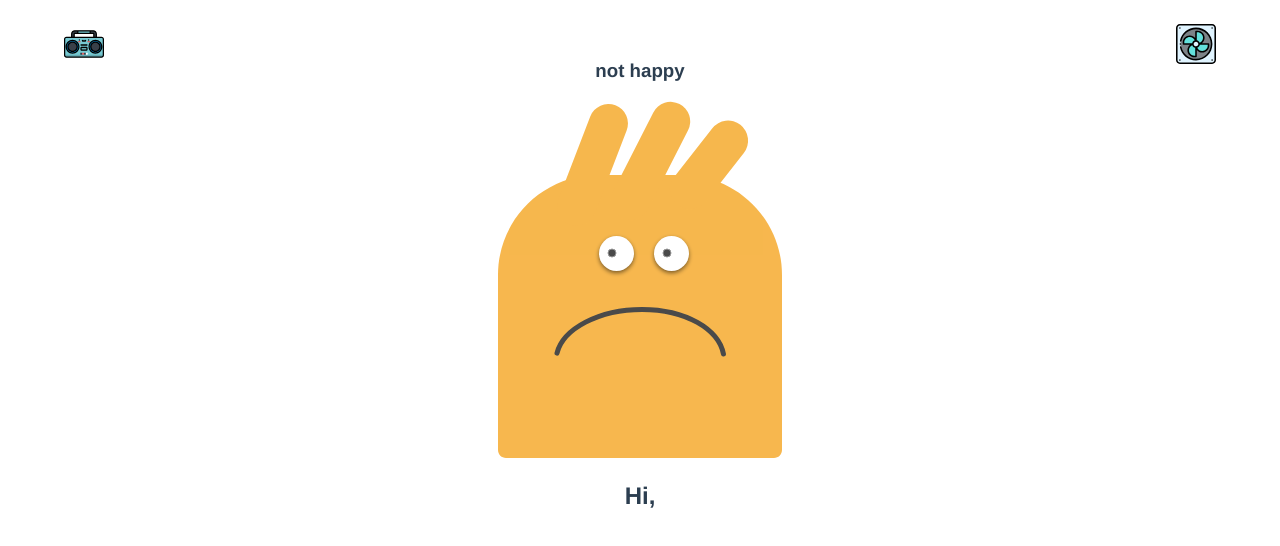
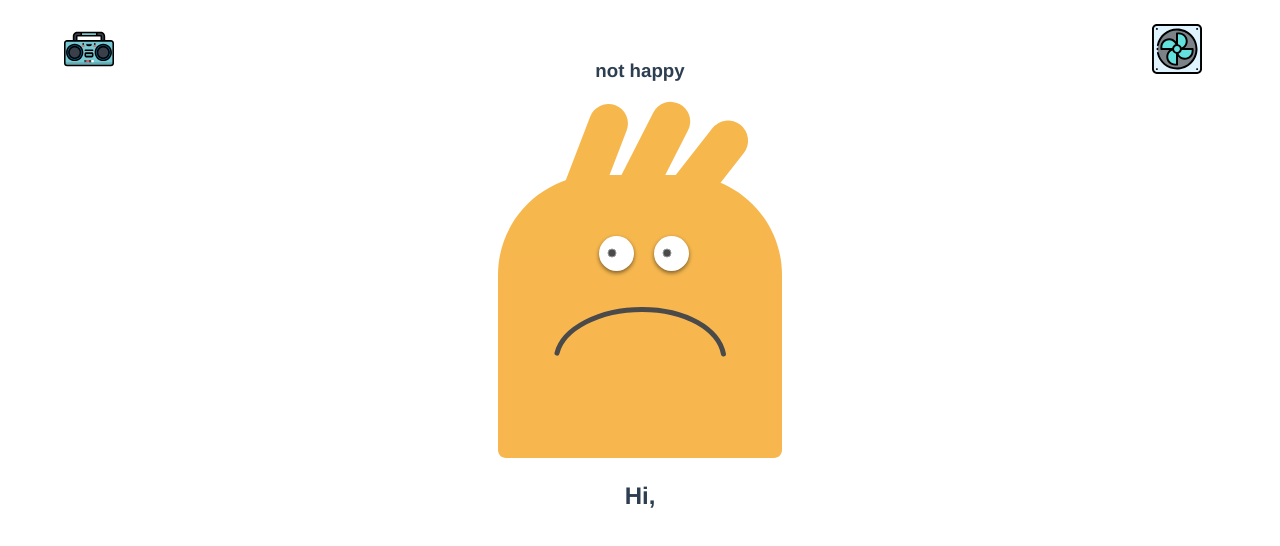
Before and after one commit to dev-ale/webcl-2020-vue-svg-animation, a Vue app: page / in a window 1280 px wide. Shown: the top 546 px of the page. Built offline with nearby package versions, Linux system fonts and the light colour scheme.

Commit message:
ventilator animation funktioniert

```diff
--- a/src/components/Eyes.vue
+++ b/src/components/Eyes.vue
@@ -2,7 +2,7 @@
     <div>
         <header>
             <div class="musicButton" @click="startMusic">
-                <svg :class="{ 'animate-radio': musicStatus}" width="40px" height="40px" version="1.1" id="Capa_1" xmlns="http://www.w3.org/2000/svg" xmlns:xlink="http://www.w3.org/1999/xlink" x="0px" y="0px"
+                <svg :class="{ 'animate-radio': musicStatus}" width="50px" height="50px" version="1.1" id="Capa_1" xmlns="http://www.w3.org/2000/svg" xmlns:xlink="http://www.w3.org/1999/xlink" x="0px" y="0px"
                      viewBox="0 0 511.999 511.999" style="enable-background:new 0 0 511.999 511.999;" xml:space="preserve">
                 <path style="fill:#394049;" d="M413.861,172.522h-32.079v-45.456c0-3.997-3.253-7.25-7.25-7.25H137.474
                     c-3.997,0-7.25,3.253-7.25,7.25v45.456H98.145v-45.456c0-21.686,17.644-39.329,39.329-39.329h237.058
@@ -64,25 +64,37 @@
                 </svg>
             </div>
             <div class="windButtonButton" @click="startWind">
-                <svg :class="{ 'animate-fan': windStatus}" height="40px" viewBox="0 0 512 512" width="40px" xmlns="http://www.w3.org/2000/svg">
-                    <path d="m502 50v412c0 22.089844-17.910156 40-40 40h-412c-22.089844 0-40-17.910156-40-40v-412c0-22.089844 17.910156-40 40-40h412c22.089844 0 40 17.910156 40 40zm0 0" fill="#e0f4ff"/>
-                    <path d="m256 56c-112.503906 0-197.707031 90.300781-199.949219 195.609375-2.285156 110.429687 85.273438 204.390625 199.949219 204.390625 107.3125 0 200-85.726562 200-200 0-110.460938-89.539062-200-200-200zm0 0" fill="#7c8388"/>
-                    <!--Ventilator (rotate this)-->
-                    <!--TODO: rotation funktioniert noch nicht richtig (1/2)-->
-                    <path  d="m296 256c0-.839844-.03125-1.671875-.078125-2.5 34.546875-8.851562 60.078125-40.199219 60.078125-77.5 0-44.179688-35.820312-80-80-80h-20v120c-.839844 0-1.671875.03125-2.5.078125-8.851562-34.546875-40.199219-60.078125-77.5-60.078125-44.179688 0-80 35.820312-80 80v20h120c0 .839844.03125 1.671875.078125 2.5-34.546875 8.851562-60.078125 40.199219-60.078125 77.5 0 44.179688 35.820312 80 80 80h20v-120c.839844 0 1.671875-.03125 2.5-.078125 8.851562 34.546875 40.199219 60.078125 77.5 60.078125 44.179688 0 80-35.820312 80-80v-20zm0 0" fill="#64e1dc"/>
+                <div class="svgCombined">
+                    <!-- Fan Hintergrund SVG-->
+                    <svg style="position: absolute" width="50px" height="50px" viewBox="0 0 512 512" version="1.1" xmlns="http://www.w3.org/2000/svg" xmlns:xlink="http://www.w3.org/1999/xlink">
+                        <g id="Page-1" stroke="none" stroke-width="1" fill="none" fill-rule="evenodd">
+                            <g id="Artboard" transform="translate(-884.000000, -788.000000)" fill-rule="nonzero">
+                                <g id="fan" transform="translate(884.000000, 788.000000)">
+                                    <path d="M502,50 L502,462 C502,484.089844 484.089844,502 462,502 L50,502 C27.910156,502 10,484.089844 10,462 L10,50 C10,27.910156 27.910156,10 50,10 L462,10 C484.089844,10 502,27.910156 502,50 Z" id="Path" fill="#E0F4FF"></path>
+                                    <path d="M256,56 C143.496094,56 58.292969,146.300781 56.050781,251.609375 C53.765625,362.039062 141.324219,456 256,456 C363.3125,456 456,370.273438 456,256 C456,145.539062 366.460938,56 256,56 Z" id="Path" fill="#7C8388"></path>
+                                    <path d="M295.921875,253.5 C295.96875,254.328125 296,255.160156 296,256 C296,277.25 279.421875,294.628906 258.5,295.921875 C257.671875,295.96875 256.839844,296 256,296 C234.75,296 217.371094,279.421875 216.078125,258.5 C216.03125,257.671875 216,256.839844 216,256 C216,234.75 232.578125,217.371094 253.5,216.078125 C254.328125,216.03125 255.160156,216 256,216 C277.25,216 294.628906,232.578125 295.921875,253.5 Z" id="Path" fill="#E0F4FF"></path>
+                                    <path d="M462,40 C456.480469,40 452,44.480469 452,50 C452,55.519531 456.480469,60 462,60 C467.519531,60 472,55.519531 472,50 C472,44.480469 467.519531,40 462,40 Z" id="Path" fill="#000000"></path>
+                                    <path d="M462,452 C456.480469,452 452,456.480469 452,462 C452,467.519531 456.480469,472 462,472 C467.519531,472 472,467.519531 472,462 C472,456.480469 467.519531,452 462,452 Z" id="Path" fill="#000000"></path>
+                                    <path d="M50,60 C55.519531,60 60,55.519531 60,50 C60,44.480469 55.519531,40 50,40 C44.480469,40 40,44.480469 40,50 C40,55.519531 44.480469,60 50,60 Z" id="Path" fill="#000000"></path>
+                                    <path d="M50,452 C44.480469,452 40,456.480469 40,462 C40,467.519531 44.480469,472 50,472 C55.519531,472 60,467.519531 60,462 C60,456.480469 55.519531,452 50,452 Z" id="Path" fill="#000000"></path>
+                                    <path d="M56,266 L56.25,266 C61.660156,265.859375 66,261.441406 66,256 C66,250.558594 61.660156,246.140625 56.25,246 C56.171875,246 56.078125,246 56,246 C50.480469,246 46,250.480469 46,256 C46,261.519531 50.480469,266 56,266 Z" id="Path" fill="#000000"></path>
+                                    <path d="M462,0 L50,0 C22.429688,0 0,22.429688 0,50 L0,462 C0,489.570312 22.429688,512 50,512 L462,512 C489.570312,512 512,489.570312 512,462 L512,50 C512,22.429688 489.570312,0 462,0 Z M492,462 C492,478.542969 478.542969,492 462,492 L50,492 C33.457031,492 20,478.542969 20,462 L20,50 C20,33.457031 33.457031,20 50,20 L462,20 C478.542969,20 492,33.457031 492,50 L492,462 Z" id="Shape" fill="#000000"></path>
+                                    <path d="M256,46 C153.976562,46 69.792969,118.140625 50.160156,214.1875 C49.058594,219.597656 52.546875,224.882812 57.957031,225.988281 C63.367188,227.089844 68.652344,223.601562 69.757812,218.191406 C87.78125,130.007812 166.105469,66 256,66 C360.765625,66 446,151.234375 446,256 C446,360.765625 360.765625,446 256,446 C165.546875,446 88.949219,383.378906 69.738281,293.714844 C68.582031,288.316406 63.261719,284.875 57.863281,286.03125 C52.464844,287.1875 49.023438,292.503906 50.179688,297.90625 C70.746094,393.875 152.417969,466 256,466 C372.34375,466 466,372.429688 466,256 C466,140.207031 371.792969,46 256,46 Z" id="Path" fill="#000000"></path>
+                                </g>
+                            </g>
+                        </g>
+                    </svg>
+                    <!-- Fan Propeller SVG-->
+                    <svg style="position: absolute" :class="{ 'animate-fan': windStatus}" height="50px" viewBox="0 0 512 512" width="50px" xmlns="http://www.w3.org/2000/svg">
+                        <!--Ventilator (rotate this)-->
+                        <!--TODO: rotation funktioniert noch nicht richtig (1/2)-->
+                        <path  d="m296 256c0-.839844-.03125-1.671875-.078125-2.5 34.546875-8.851562 60.078125-40.199219 60.078125-77.5 0-44.179688-35.820312-80-80-80h-20v120c-.839844 0-1.671875.03125-2.5.078125-8.851562-34.546875-40.199219-60.078125-77.5-60.078125-44.179688 0-80 35.820312-80 80v20h120c0 .839844.03125 1.671875.078125 2.5-34.546875 8.851562-60.078125 40.199219-60.078125 77.5 0 44.179688 35.820312 80 80 80h20v-120c.839844 0 1.671875-.03125 2.5-.078125 8.851562 34.546875 40.199219 60.078125 77.5 60.078125 44.179688 0 80-35.820312 80-80v-20zm0 0" fill="#64e1dc"/>
+                        <!--TODO: rotation funktioniert noch nicht richtig (2/2) -->
+                        <path d="m366 176c0-49.625-40.375-90-90-90h-20c-5.523438 0-10 4.476562-10 10v83.390625c-16.683594-20.613281-42.121094-33.390625-70-33.390625-49.625 0-90 40.375-90 90v20c0 5.523438 4.476562 9.988281 10 9.988281h83.390625c-20.613281 16.6875-33.390625 42.132813-33.390625 70.011719 0 49.625 40.375 90 90 90h20c5.523438 0 10-4.476562 10-10v-83.390625c16.683594 20.613281 42.121094 33.390625 70 33.390625 49.625 0 90-40.375 90-90v-20c0-5.523438-4.476562-10-10-10h-83.390625c20.613281-16.683594 33.390625-42.121094 33.390625-70zm-90-70c38.597656 0 70 31.402344 70 70 0 28.402344-17.035156 53.550781-42.503906 64.390625-5.566406-16.921875-19.910156-29.785156-37.496094-33.375v-101.015625zm-18.097656 179.9375c-16.96875 1.023438-30.847656-11.925781-31.839844-28.035156-1.054688-17.496094 12.804688-31.902344 29.9375-31.902344 16.417969 0 30 13.316406 30 30 0 15.816406-12.351562 28.96875-28.097656 29.9375zm-151.902344-49.9375c0-38.597656 31.402344-70 70-70 28.402344 0 53.550781 17.035156 64.390625 42.503906-16.921875 5.566406-29.785156 19.910156-33.375 37.496094h-101.015625zm130 170c-38.597656 0-70-31.402344-70-70 0-28.402344 17.035156-53.550781 42.503906-64.390625 5.566406 16.921875 19.910156 29.785156 37.496094 33.375v101.015625zm170-130c0 38.597656-31.402344 70-70 70-28.402344 0-53.550781-17.035156-64.390625-42.503906 16.921875-5.566406 29.785156-19.910156 33.375-37.496094h101.015625zm0 0"/>
+                    </svg>
+                </div>
 
-                    <path d="m295.921875 253.5c.046875.828125.078125 1.660156.078125 2.5 0 21.25-16.578125 38.628906-37.5 39.921875-.828125.046875-1.660156.078125-2.5.078125-21.25 0-38.628906-16.578125-39.921875-37.5-.046875-.828125-.078125-1.660156-.078125-2.5 0-21.25 16.578125-38.628906 37.5-39.921875.828125-.046875 1.660156-.078125 2.5-.078125 21.25 0 38.628906 16.578125 39.921875 37.5zm0 0" fill="#e0f4ff"/>
-                    <path d="m462 40c-5.519531 0-10 4.480469-10 10s4.480469 10 10 10 10-4.480469 10-10-4.480469-10-10-10zm0 0"/>
-                    <path d="m462 452c-5.519531 0-10 4.480469-10 10s4.480469 10 10 10 10-4.480469 10-10-4.480469-10-10-10zm0 0"/>
-                    <path d="m50 60c5.519531 0 10-4.480469 10-10s-4.480469-10-10-10-10 4.480469-10 10 4.480469 10 10 10zm0 0"/>
-                    <path d="m50 452c-5.519531 0-10 4.480469-10 10s4.480469 10 10 10 10-4.480469 10-10-4.480469-10-10-10zm0 0"/>
-                    <path d="m56 266h.25c5.410156-.140625 9.75-4.558594 9.75-10s-4.339844-9.859375-9.75-10c-.078125 0-.171875 0-.25 0-5.519531 0-10 4.480469-10 10s4.480469 10 10 10zm0 0"/>
-                    <path d="m462 0h-412c-27.570312 0-50 22.429688-50 50v412c0 27.570312 22.429688 50 50 50h412c27.570312 0 50-22.429688 50-50v-412c0-27.570312-22.429688-50-50-50zm30 462c0 16.542969-13.457031 30-30 30h-412c-16.542969 0-30-13.457031-30-30v-412c0-16.542969 13.457031-30 30-30h412c16.542969 0 30 13.457031 30 30zm0 0"/>
-                    <path d="m256 46c-102.023438 0-186.207031 72.140625-205.839844 168.1875-1.101562 5.410156 2.386719 10.695312 7.796875 11.800781 5.410157 1.101563 10.695313-2.386719 11.800781-7.796875 18.023438-88.183594 96.347657-152.191406 186.242188-152.191406 104.765625 0 190 85.234375 190 190s-85.234375 190-190 190c-90.453125 0-167.050781-62.621094-186.261719-152.285156-1.15625-5.398438-6.476562-8.839844-11.875-7.683594-5.398437 1.15625-8.839843 6.472656-7.683593 11.875 20.566406 95.96875 102.238281 168.09375 205.820312 168.09375 116.34375 0 210-93.570312 210-210 0-115.792969-94.207031-210-210-210zm0 0"/>
-                    <!--Ventilator (rotate this)-->
-                    <!--TODO: rotation funktioniert noch nicht richtig (2/2) -->
-                    <path d="m366 176c0-49.625-40.375-90-90-90h-20c-5.523438 0-10 4.476562-10 10v83.390625c-16.683594-20.613281-42.121094-33.390625-70-33.390625-49.625 0-90 40.375-90 90v20c0 5.523438 4.476562 9.988281 10 9.988281h83.390625c-20.613281 16.6875-33.390625 42.132813-33.390625 70.011719 0 49.625 40.375 90 90 90h20c5.523438 0 10-4.476562 10-10v-83.390625c16.683594 20.613281 42.121094 33.390625 70 33.390625 49.625 0 90-40.375 90-90v-20c0-5.523438-4.476562-10-10-10h-83.390625c20.613281-16.683594 33.390625-42.121094 33.390625-70zm-90-70c38.597656 0 70 31.402344 70 70 0 28.402344-17.035156 53.550781-42.503906 64.390625-5.566406-16.921875-19.910156-29.785156-37.496094-33.375v-101.015625zm-18.097656 179.9375c-16.96875 1.023438-30.847656-11.925781-31.839844-28.035156-1.054688-17.496094 12.804688-31.902344 29.9375-31.902344 16.417969 0 30 13.316406 30 30 0 15.816406-12.351562 28.96875-28.097656 29.9375zm-151.902344-49.9375c0-38.597656 31.402344-70 70-70 28.402344 0 53.550781 17.035156 64.390625 42.503906-16.921875 5.566406-29.785156 19.910156-33.375 37.496094h-101.015625zm130 170c-38.597656 0-70-31.402344-70-70 0-28.402344 17.035156-53.550781 42.503906-64.390625 5.566406 16.921875 19.910156 29.785156 37.496094 33.375v101.015625zm170-130c0 38.597656-31.402344 70-70 70-28.402344 0-53.550781-17.035156-64.390625-42.503906 16.921875-5.566406 29.785156-19.910156 33.375-37.496094h101.015625zm0 0"/>
-                </svg>
+
             </div>
         </header>
         <h3 class="infoMessage">
@@ -262,7 +274,7 @@
     }
     @keyframes fanAnimation {
         0%   {    transform: rotate(0deg)   }
-        100% {   transform: rotate(360deg)   }
+        100% {   transform: rotate(720deg)   }
     }
 
     .animate-eyes{
@@ -315,8 +327,11 @@
     }
     .windButtonButton {
         position: fixed;
-        right: 5%;
+        right: 10%;
         top: 3%;
+    }
+    .svgCombined {
+        position: relative;
     }
 
 </style>
```
